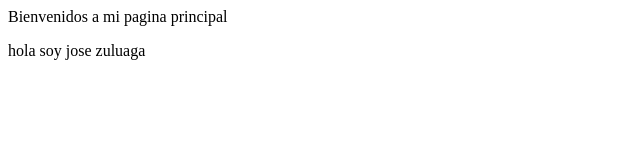
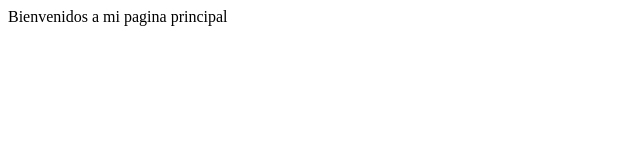
Before and after one commit to josezuluag/tareagithub, a plain HTML site: page index.html in a window 1280 px wide. Shown: the whole page, without its empty margins (0-640 px from the left). Drawn offline with Linux system fonts and the light colour scheme.

Commit message:
cambios realizados a resolucion de conflictos en rama develop

```diff
--- a/index.html
+++ b/index.html
@@ -6,6 +6,6 @@
 </head>
 <body>
     <p>Bienvenidos a mi pagina principal</p>
-    <p>hola soy jose zuluaga</p>
+
 </body>
 </html>
```
Also changed, not shown: Captura4c.JPG (added).
